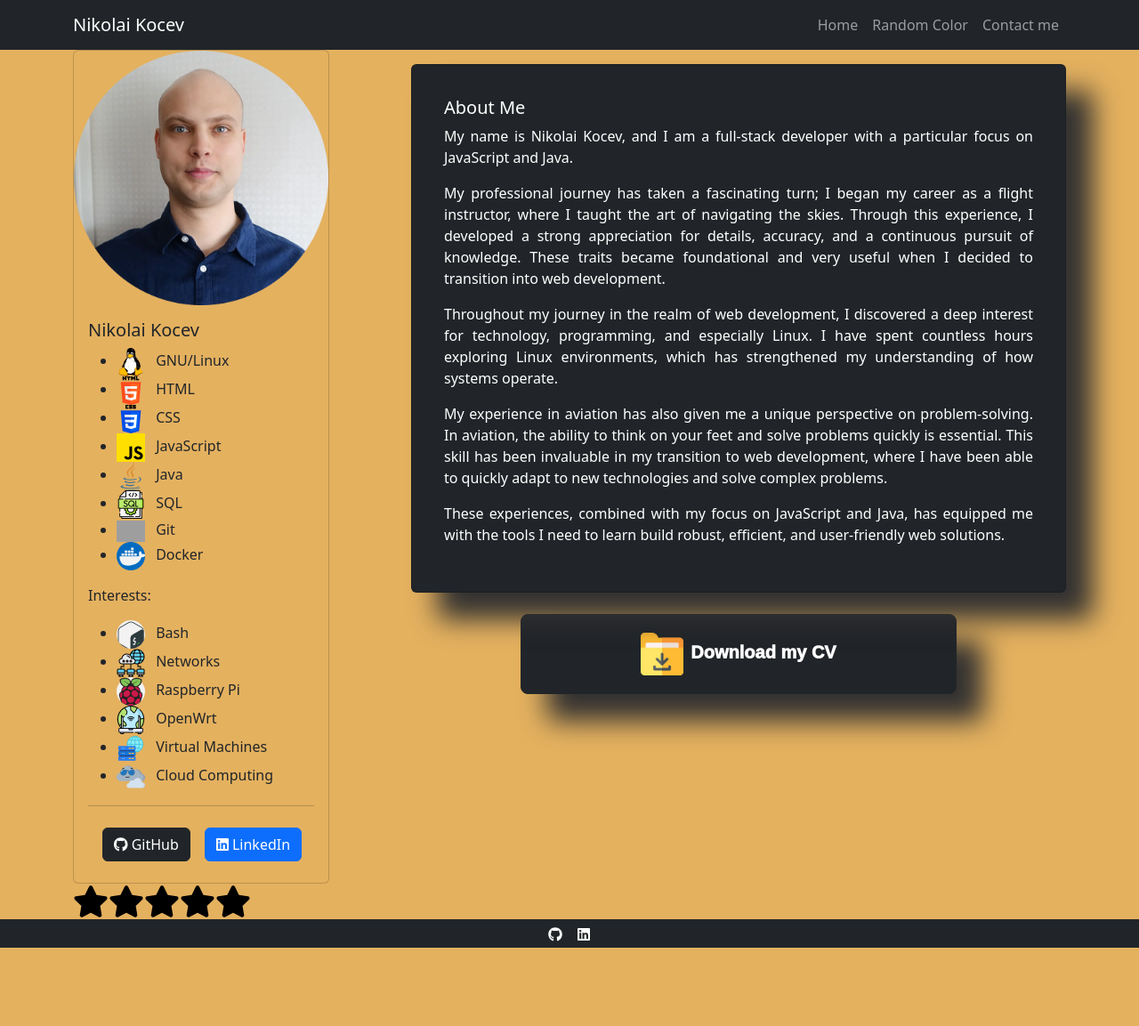
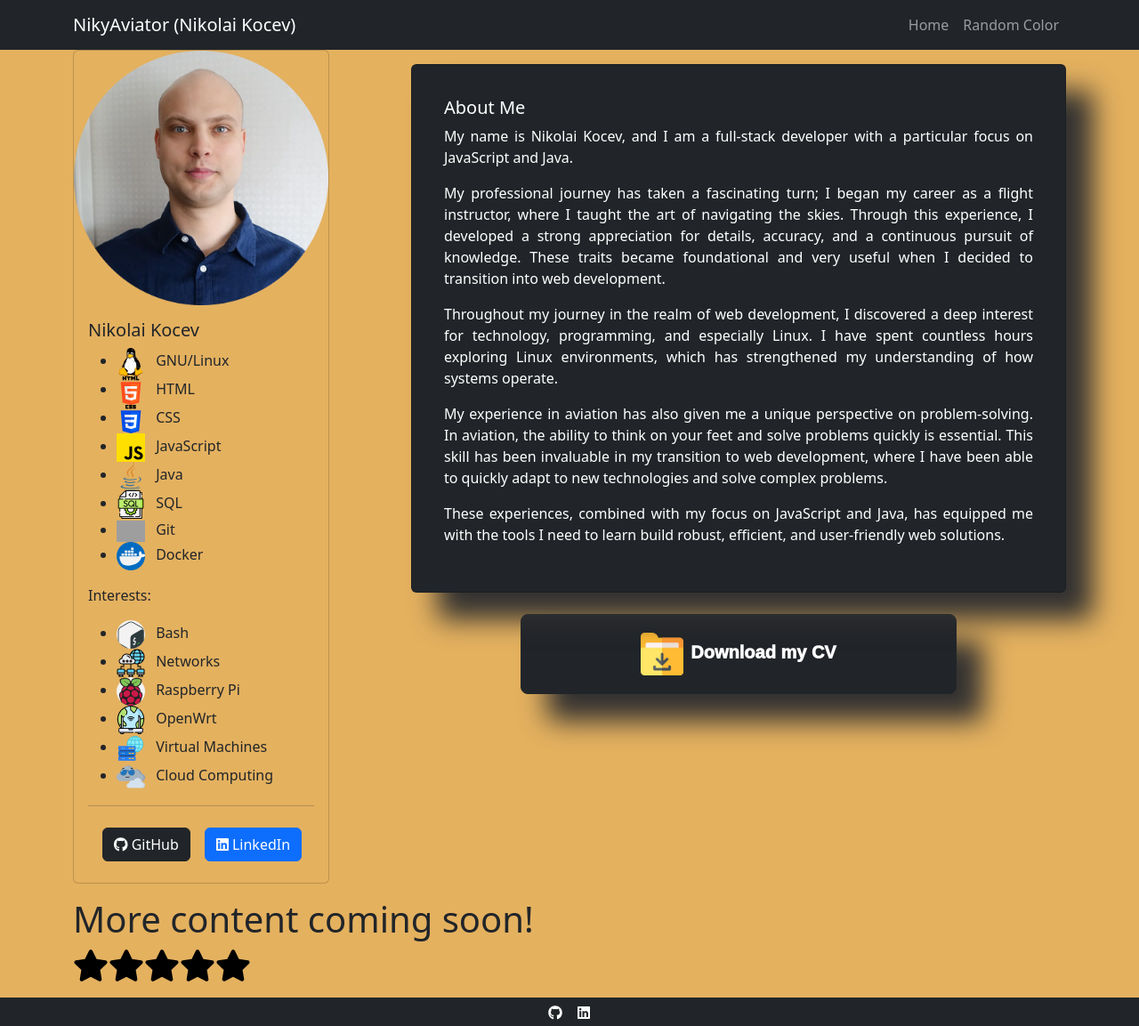
Before and after one commit to NikyAviator/nikolaikocev, a React (Vite) app in the folder frontend/: page / in a window 1280 px wide. Shown: the whole page at 89% size. Before the commit the page ends 1065 px from the top, so only its background shows below. Built offline with nearby package versions, Linux system fonts and the light colour scheme; grey boxes are pictures that could not be loaded; a web font is replaced by a local one.

Commit message:
V1.0.0 Ready to go!
Now I need to optimize the code and also Docker files need to be added.

```diff
--- a/frontend/index.html
+++ b/frontend/index.html
@@ -4,7 +4,7 @@
     <meta charset="UTF-8" />
     <link rel="icon" type="image/webp" href="/logo/nikylogo.webp" />
     <meta name="viewport" content="width=device-width, initial-scale=1.0" />
-    <title>Nikolai Kocev</title>
+    <title>NikyAviator</title>
   </head>
   <body>
     <div id="root"></div>
--- a/frontend/package.json
+++ b/frontend/package.json
@@ -1,7 +1,7 @@
 {
   "name": "frontend",
   "private": true,
-  "version": "0.0.0",
+  "version": "1.0.0",
   "type": "module",
   "scripts": {
     "dev": "vite",
--- a/frontend/src/Components/Header.jsx
+++ b/frontend/src/Components/Header.jsx
@@ -7,13 +7,13 @@ function Header() {
   return (
     <Navbar bg='dark' expand='lg' variant='dark'>
       <Container>
-        <Navbar.Brand href='/'>Nikolai Kocev</Navbar.Brand>
+        <Navbar.Brand href='/'>NikyAviator (Nikolai Kocev)</Navbar.Brand>
         <Navbar.Toggle aria-controls='basic-navbar-nav' />
         <Navbar.Collapse id='basic-navbar-nav'>
           <Nav className='ms-auto'>
             <Nav.Link href='/'>Home</Nav.Link>
             <Nav.Link href='/randomcolor'>Random Color</Nav.Link>
-            <Nav.Link href='/contactme'>Contact me</Nav.Link>
+            {/*<Nav.Link href='/contactme'>Contact me</Nav.Link>*/}
           </Nav>
         </Navbar.Collapse>
       </Container>
--- a/frontend/src/Pages/Home.jsx
+++ b/frontend/src/Pages/Home.jsx
@@ -23,8 +23,9 @@ const Home = () => {
       </Container>
       <Container>
         <Row>
-          <Col md={4}>
-            <StarRating noOfStars={5} />
+          <Col className='my-3'>
+            <h1>More content coming soon!</h1>
+            <StarRating />
           </Col>
         </Row>
       </Container>
```
